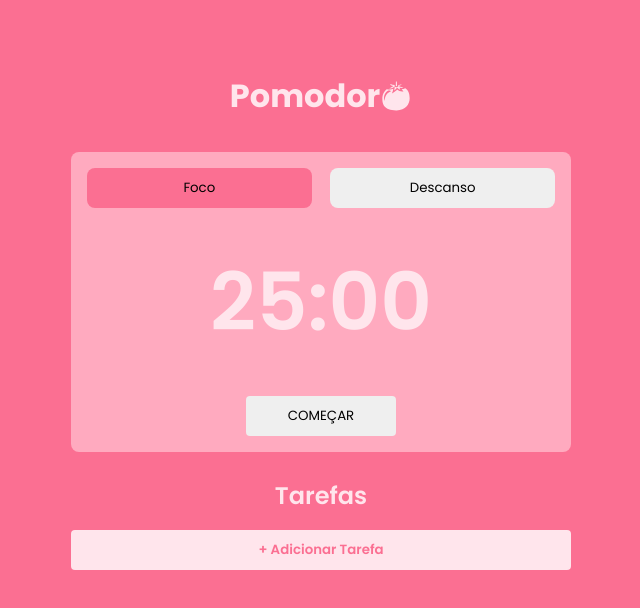
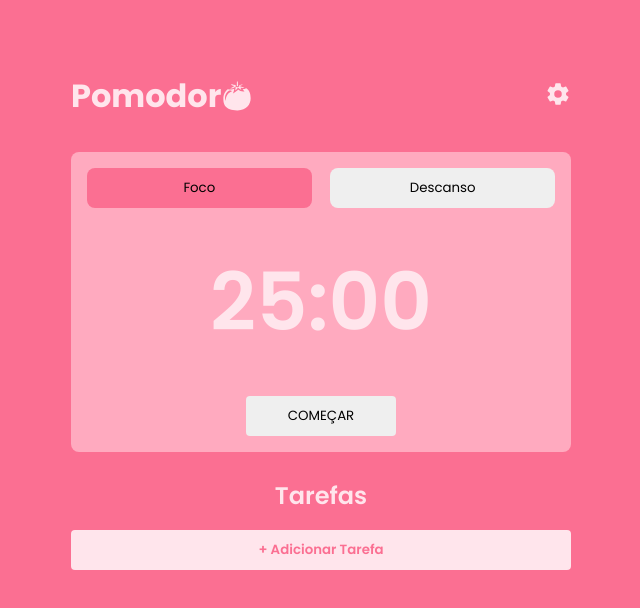
Before and after one commit to jeancarloslima/metodo-pomorodo, a React (Vite) app: page / in a window 1280 px wide. Shown: the top 608 px of the page, without its empty margins (319-959 px from the left). Built offline with nearby package versions, Linux system fonts and the light colour scheme.

Commit message:
Adicionando configurações ao header

```diff
--- a/src/App.css
+++ b/src/App.css
@@ -22,28 +22,52 @@ body {
 }
 
 #app {
-    width: 100dvw;
     min-height: 100dvh;
     display: flex;
     flex-direction: column;
     align-items: center;
     gap: 5dvh;
-    padding: 10dvh 1.5rem 1.5rem 1.5rem;
+    padding: 10dvh 1.5rem 7dvh 1.5rem;
     background-color: var(--cor-fundo);
-}
-
-#titulo {
-    display: flex;
-    justify-content: center;
-    align-items: center;
-    font-size: 2rem;
-    font-weight: bold;
-    text-align: center;
 }
 
 header,
 main {
     width: 100%;
+}
+
+button {
+    font-family: var(--fonte-primaria);
+}
+
+#header-container {
+    display: flex;
+    align-items: center;
+    justify-content: space-between;
+    position: relative;
+    width: 100%;
+    max-width: 500px;
+    margin: auto;
+}
+
+#titulo {
+    display: flex;
+    font-size: 2rem;
+    font-weight: bold;
+}
+
+.btn-editar-tempos {
+    width: 32px;
+    height: 32px;
+    background-color: transparent;
+    border: 1px solid transparent;
+    color: var(--cor-texto);
+    cursor: pointer;
+}
+
+.btn-editar-tempos svg {
+    width: 24px;
+    height: 24px;
 }
 
 #main-container {
--- a/src/App.jsx
+++ b/src/App.jsx
@@ -1,17 +1,24 @@
-import { GiTomato } from 'react-icons/gi'
 import './App.css'
 import ContadorRegressivo from './components/ContadorRegressivo'
 import EditorTempos from './components/EditorTempos'
 import ListaTarefas from './components/ListaTarefas'
+import { useState } from 'react'
+import { GiTomato } from 'react-icons/gi'
+import { FaPen } from 'react-icons/fa'
+import { IoSettingsSharp } from 'react-icons/io5'
 
 function App() {
+  const [editando, setEditando] = useState(false);
+  const [tempoFoco, setTempoFoco] = useState(25);
+  const [tempoDescanso, setTempoDescanso] = useState(5);
 
   return (
     <div id='app'>
       <header>
         <div id="header-container">
           <h1 id='titulo'>Pomodor<GiTomato /></h1>
-          <EditorTempos />
+          <button onClick={() => setEditando(!editando)} className='btn-editar-tempos'><IoSettingsSharp /></button>
+          {editando && <EditorTempos />}
         </div>
       </header>
 
--- a/src/components/EditorTempos/editor-tempos.css
+++ b/src/components/EditorTempos/editor-tempos.css
@@ -0,0 +1,37 @@
+.editor-tempos-container {
+  display: flex;
+  flex-direction: column;
+  align-items: center;
+  justify-content: center;
+  gap: 1rem;
+  position: absolute;
+  width: 100%;
+  max-width: 350px;
+  height: 150px;
+  padding: 1rem;
+  background-color: var(--cor-texto);
+  color: var(--cor-fundo);
+  top: 40px;
+  right: 0;
+  border-radius: 8px;
+}
+
+.editor-tempos-container::before {
+  content: "";
+  width: 0;
+  height: 0;
+  border-left: 10px solid transparent;
+  border-right: 10px solid transparent;
+  border-bottom: 20px solid var(--cor-texto);
+  position: absolute;
+  top: -12px;
+  right: 5px;
+}
+
+.container-foco,
+.container-descanso {
+  display: flex;
+  align-items: center;
+  justify-content: center;
+  gap: 1rem;
+}
--- a/src/components/EditorTempos/index.jsx
+++ b/src/components/EditorTempos/index.jsx
@@ -1,5 +1,18 @@
 import "./editor-tempos.css";
 
 export default function EditorTempos() {
-
+    return (
+        <div className="editor-tempos-container">
+            <div className="container-foco">
+                <button>-</button>
+                <h3 className="tempo-foco">25</h3>
+                <button>+</button>
+            </div>
+            <div className="container-descanso">
+                <button>-</button>
+                <h3 className="tempo-foco">25</h3>
+                <button>+</button>
+            </div>
+        </div>
+    )
 }
```
